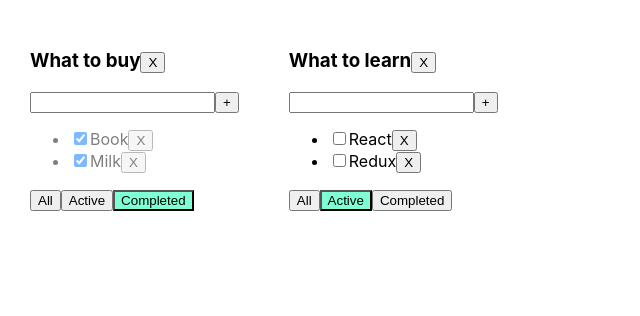
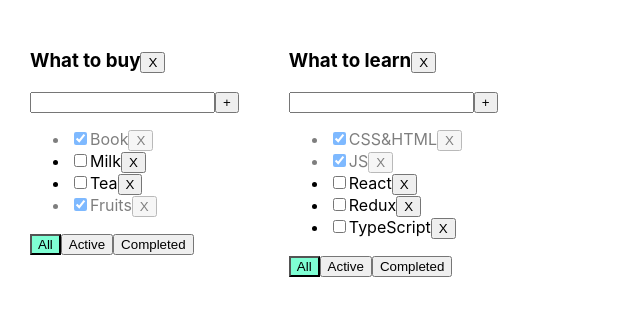
Before and after one commit to VolodymyrKolisnichenko/todo-list-2, a React (Create React App) app: page / in a window 1280 px wide. Shown: the top 316 px of the page, without its empty margins (0-640 px from the left). Built offline with nearby package versions, Linux system fonts and the light colour scheme.

Commit message:
added
added react and styled in package-lock.json

```diff
--- a/package.json
+++ b/package.json
@@ -4,6 +4,8 @@
   "private": true,
   "homepage": "https://myusername.github.io/my-app",
   "dependencies": {
+    "@emotion/react": "^11.11.0",
+    "@emotion/styled": "^11.11.0",
     "@fontsource/roboto": "^4.5.8",
     "@mui/icons-material": "^5.11.16",
     "@mui/material": "^5.12.3",
--- a/src/App.tsx
+++ b/src/App.tsx
@@ -15,8 +15,8 @@ function App() {
   let todoListId2 = v1();
 
   let [todoLists, setTodoLists] = useState<Array<TodoListType>>([
-    { id: todoListId2, title: "What to buy", filter: "completed" },
-    { id: todoListId1, title: "What to learn", filter: "active" },
+    { id: todoListId2, title: "What to buy", filter: "all" },
+    { id: todoListId1, title: "What to learn", filter: "all" },
   ]);
 
   let [tasksObj, setTasks] = useState({
@@ -25,10 +25,13 @@ function App() {
      { id: v1(), title: "JS", isDone: true },
      { id: v1(), title: "React", isDone: false },
      { id: v1(), title: "Redux", isDone: false },
+     { id: v1(), title: "TypeScript", isDone: false },
     ],
     [todoListId2]: [
       { id: v1(), title: "Book", isDone: true },
-      { id: v1(), title: "Milk", isDone: true },
+      { id: v1(), title: "Milk", isDone: false },
+      { id: v1(), title: "Tea", isDone: false },
+      { id: v1(), title: "Fruits", isDone: true },
     ],
   })
   function removeTask(id: string, todoListId: string) {
```
Also changed, not shown: 1 other file (tests, documents, lock files or other folders).
